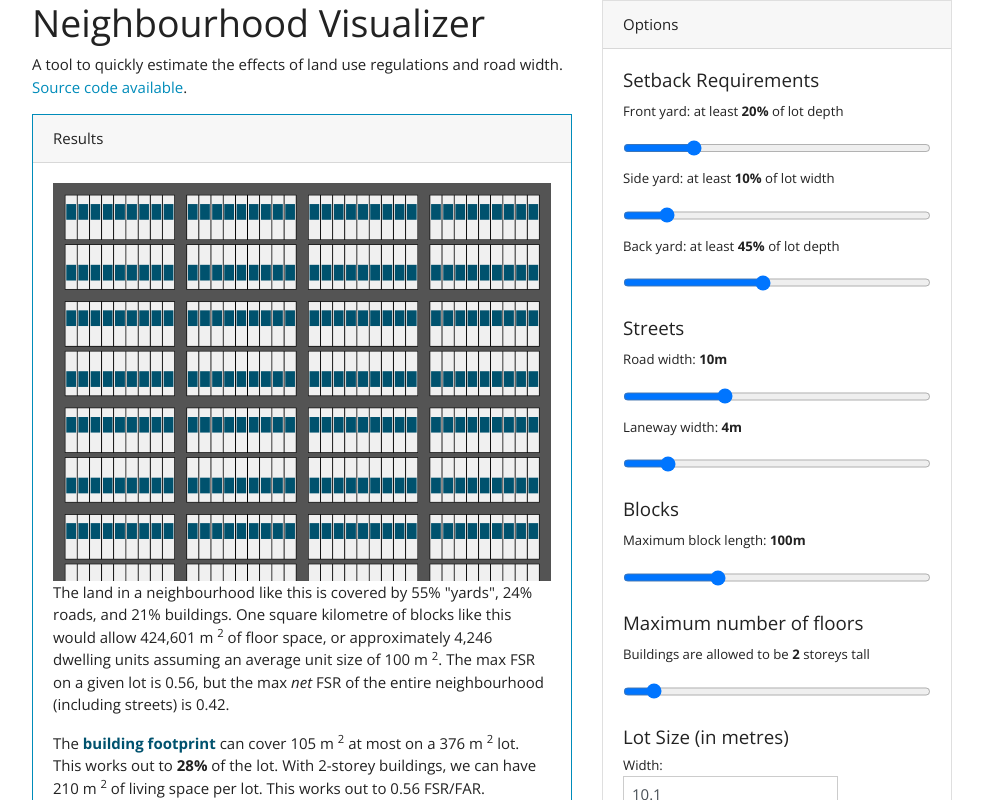
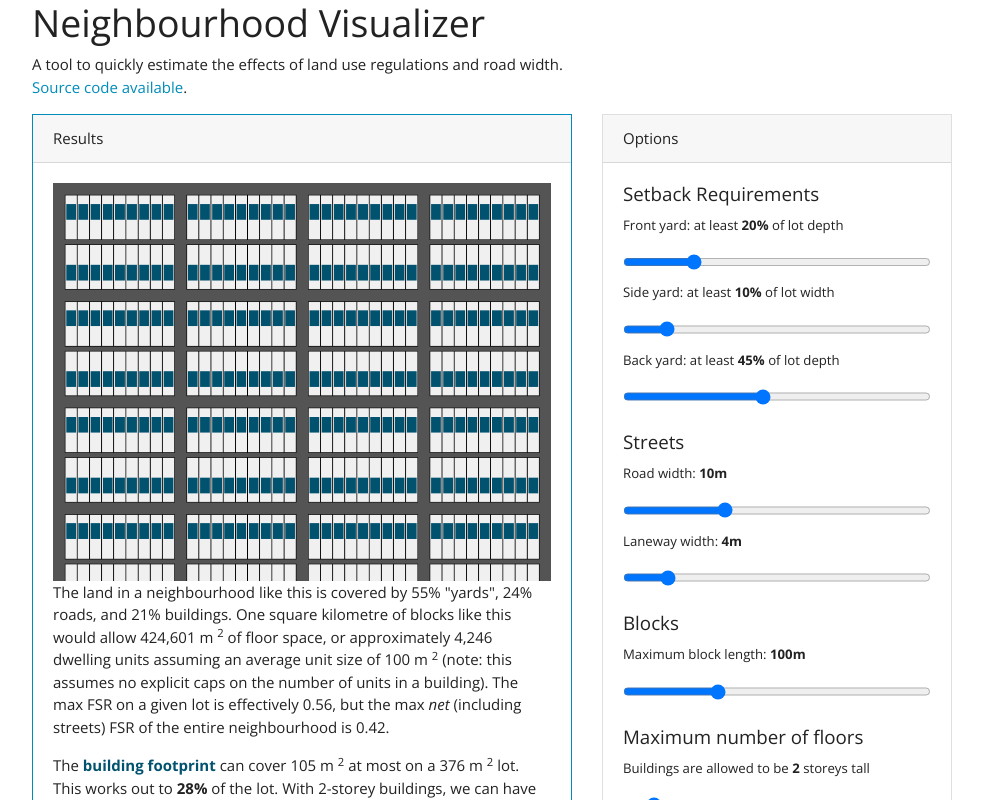
Before and after one commit to rgwood/NeighbourhoodVisualizer, an Angular app: page / in a window 1280 px wide. Shown: the top 800 px of the page, without its empty margins (53-1036 px from the left). Built offline with nearby package versions, Linux system fonts and the light colour scheme.

Commit message:
better column layout on big screens

```diff
--- a/src/app/app.component.html
+++ b/src/app/app.component.html
@@ -1,11 +1,15 @@
 <div class='container'>
   <div class='row'>
+      <div class='col-xs-12 col-md-12 col-lg-6'>
+          <h1>Neighbourhood Visualizer</h1>
+          <p>
+              A tool to quickly estimate the effects of land use regulations and road width.
+              <a href='https://github.com/rgwood/SetbackTool'>Source code available</a>.
+            </p>
+      </div>
+  </div>
+  <div class='row'>
     <div class='col-xs-12 col-md-12 col-lg-6'>
-      <h1>Neighbourhood Visualizer</h1>
-      <p>
-        A tool to quickly estimate the effects of land use regulations and road width.
-        <a href='https://github.com/rgwood/SetbackTool'>Source code available</a>.
-      </p>
       <div class="card border-primary mb-3">
         <div class="card-header">Results</div>
         <div class="card-body">
@@ -17,9 +21,9 @@
             <sup>2</sup>
             of floor space, or approximately {{floorSpaceIn1SqKm / inputForm.value.averageUnitSizeInSqM | number:'1.0-0'}} dwelling units
             assuming an average unit size of {{inputForm.value.averageUnitSizeInSqM | number:'1.0-0'}} m
-            <sup>2</sup>. The max FSR on a given lot is {{bldgArea * inputForm.value.storeys / (inputForm.value.lotWidth * inputForm.value.lotDepth)
-            | number:'1.0-2'}}, but the max
-            <em>net</em> FSR of the entire neighbourhood (including streets) is {{floorSpaceIn1SqKm / 1000000 | number:'1.0-2'}}.
+            <sup>2</sup> (note: this assumes no explicit caps on the number of units in a building). The max FSR on a given lot is effectively
+            {{bldgArea * inputForm.value.storeys / (inputForm.value.lotWidth * inputForm.value.lotDepth) | number:'1.0-2'}}, but the max
+            <em>net</em> (including streets) FSR of the entire neighbourhood is {{floorSpaceIn1SqKm / 1000000 | number:'1.0-2'}}.
           </p>
           <p [hidden]="!inputForm.valid ">
             The
```
